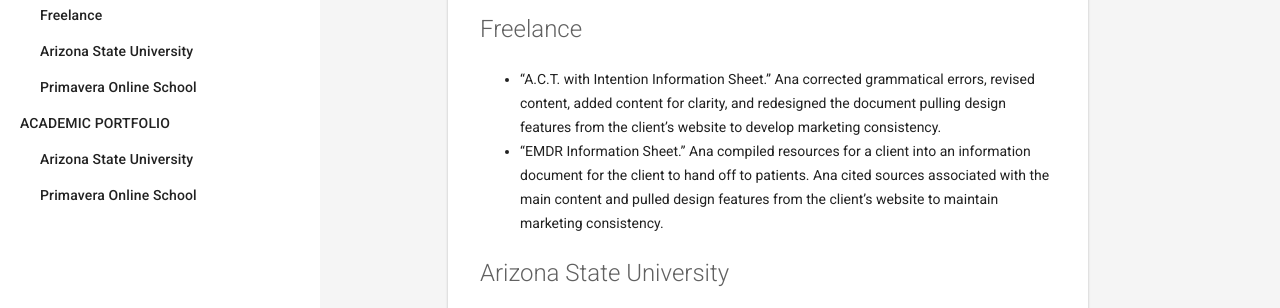
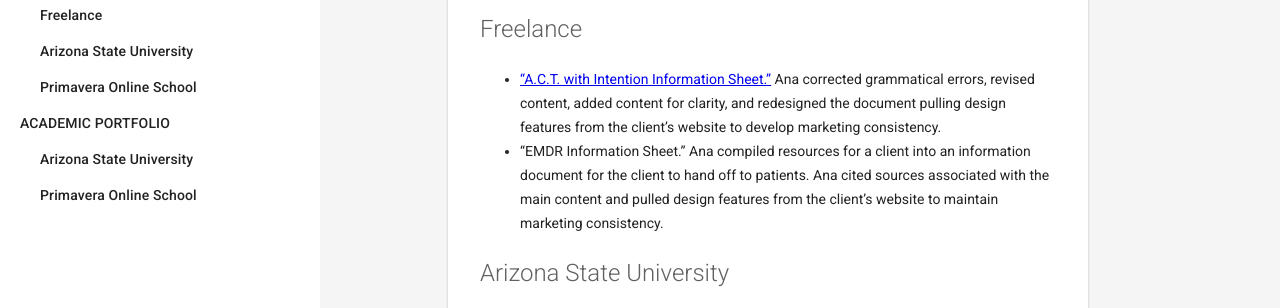
Before and after one commit to AnaBoca/AnaBoca.github.io, a plain HTML site: page index.html in a window 1280 px wide. Shown: the part 459-767 px from the top of the page. Drawn offline with Linux system fonts and the light colour scheme.

Commit message:
Update index.html

```diff
--- a/index.html
+++ b/index.html
@@ -59,7 +59,7 @@
                 <div class="md-padding">
                     <h3 id="s-1-1">Freelance</h3>
                     <ul>
-                        <li>“A.C.T. with Intention Information Sheet.” Ana corrected grammatical errors, revised content, added content for clarity, and redesigned the document pulling design features from the client’s website to develop marketing consistency.</li>
+                        <li><a href="https://drive.google.com/open?id=0B92PJGQ3C-w0V1U0dGFXamptRTg" target="_blank">“A.C.T. with Intention Information Sheet.”</a> Ana corrected grammatical errors, revised content, added content for clarity, and redesigned the document pulling design features from the client’s website to develop marketing consistency.</li>
                         <li>“EMDR Information Sheet.” Ana compiled resources for a client into an information document for the client to hand off to patients. Ana cited sources associated with the main content and pulled design features from the client’s website to maintain marketing consistency.</li>
                     </ul>
 
```
